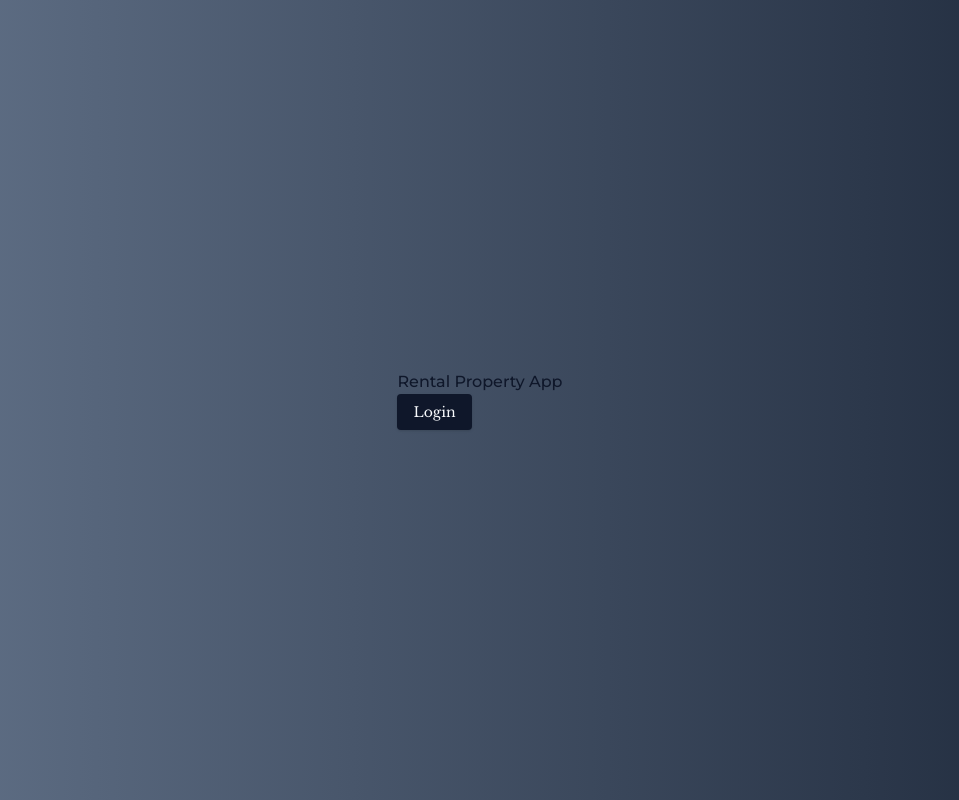
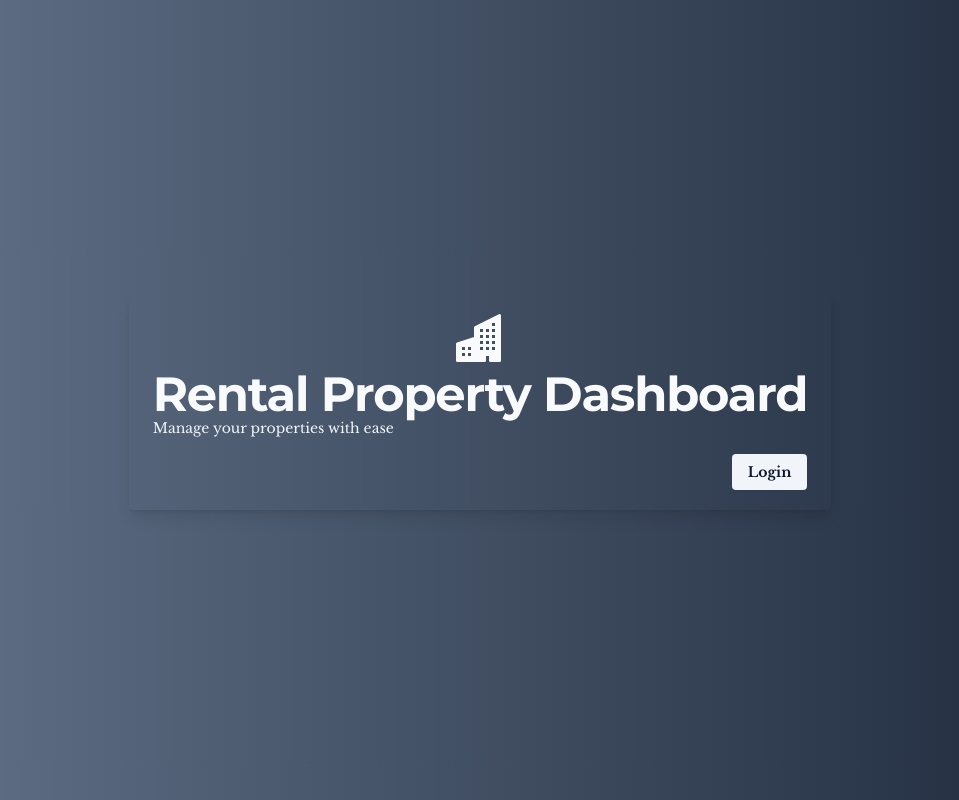
Before and after one commit to adrian92612/rental-property-app, a Next.js app: page / in a window 1280 px wide. Shown: the whole page, without its empty margins (160-1119 px from the left). Built offline with nearby package versions, Linux system fonts and the light colour scheme.

Commit message:
added some styling on homepage.

```diff
--- a/app/page.tsx
+++ b/app/page.tsx
@@ -1,15 +1,32 @@
 import { Button } from "@/components/ui/button";
+import {
+  Card,
+  CardDescription,
+  CardFooter,
+  CardHeader,
+  CardTitle,
+} from "@/components/ui/card";
 import Link from "next/link";
+import { BsFillBuildingsFill } from "react-icons/bs";
 
 export default function Home() {
   return (
     <main className="h-screen w-full flex items-center justify-center bg-gradient-to-r from-slate-500 to-slate-800">
-      <div>
-        <h1>Rental Property App</h1>
-        <Button asChild>
-          <Link href="/auth/login">Login</Link>
-        </Button>
-      </div>
+      <Card className="bg-transparent border-none">
+        <CardHeader>
+          <CardTitle className="font-bold text-5xl text-primary-foreground flex flex-col items-center gap-2">
+            <BsFillBuildingsFill /> Rental Property Dashboard
+          </CardTitle>
+          <CardDescription className="text-muted">
+            Manage your properties with ease
+          </CardDescription>
+        </CardHeader>
+        <CardFooter className="justify-end pb-5">
+          <Button variant="secondary" className="font-bold" asChild>
+            <Link href="/auth/login">Login</Link>
+          </Button>
+        </CardFooter>
+      </Card>
     </main>
   );
 }
```
